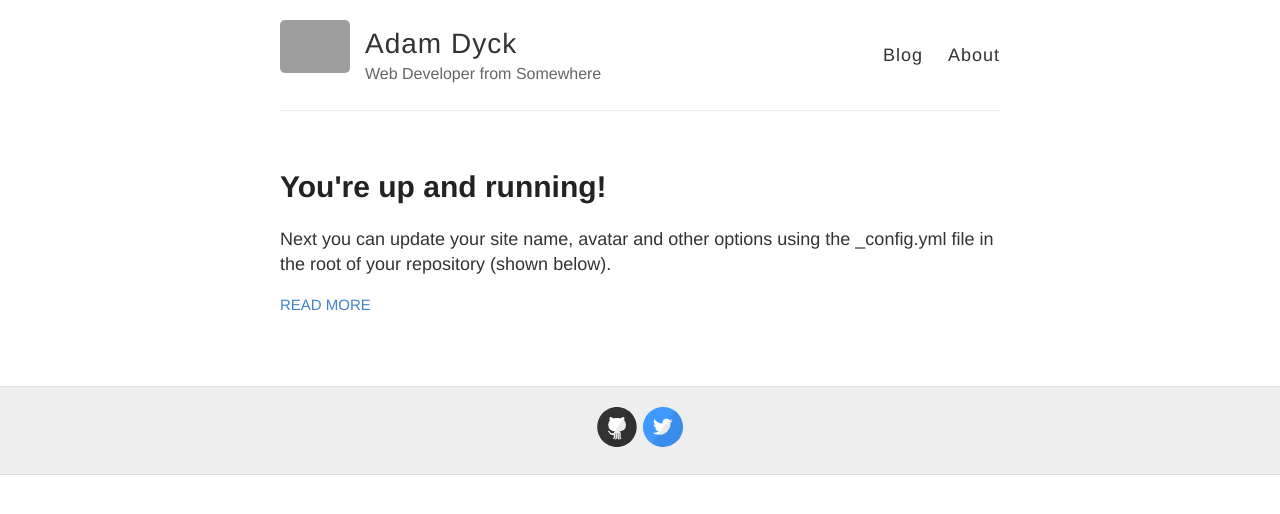
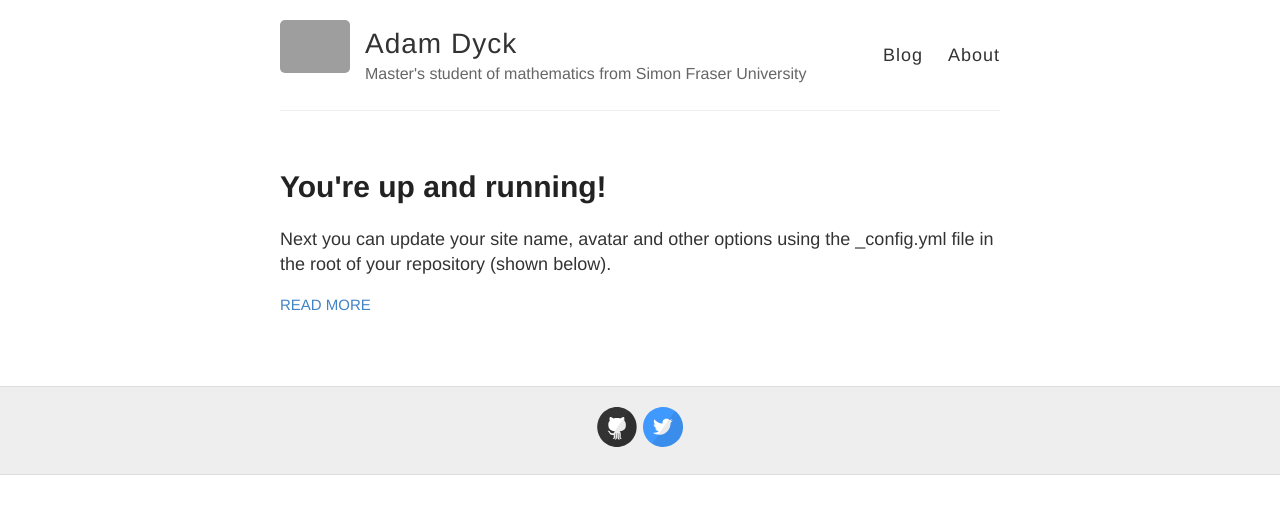
Before and after one commit to smartdude1212/smartdude1212.github.io, a Jekyll site: the page built from index.html, in a window 1280 px wide. Shown: the top 514 px of the page. Built offline with Jekyll 4.4.1, drawn with Linux system fonts in a browser that asks for light colours; grey boxes are pictures that could not be loaded.

Commit message:
Added personal description

```diff
--- a/_config.yml
+++ b/_config.yml
@@ -6,7 +6,7 @@
 name: Adam Dyck
 
 # Short bio or description (displayed in the header)
-description: Web Developer from Somewhere
+description: Master's student of mathematics from Simon Fraser University
 
 # URL of your avatar or profile pic (you could use your GitHub profile pic)
 avatar: https://raw.githubusercontent.com/barryclark/jekyll-now/master/images/jekyll-logo.png
```
